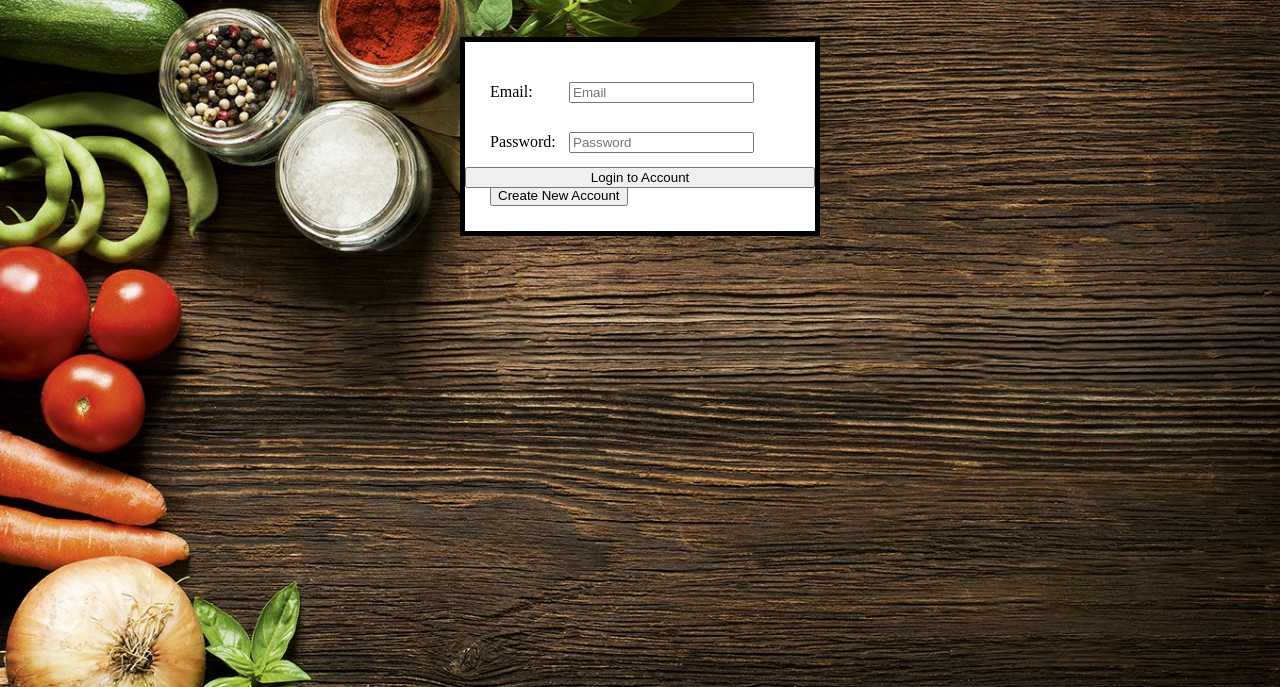
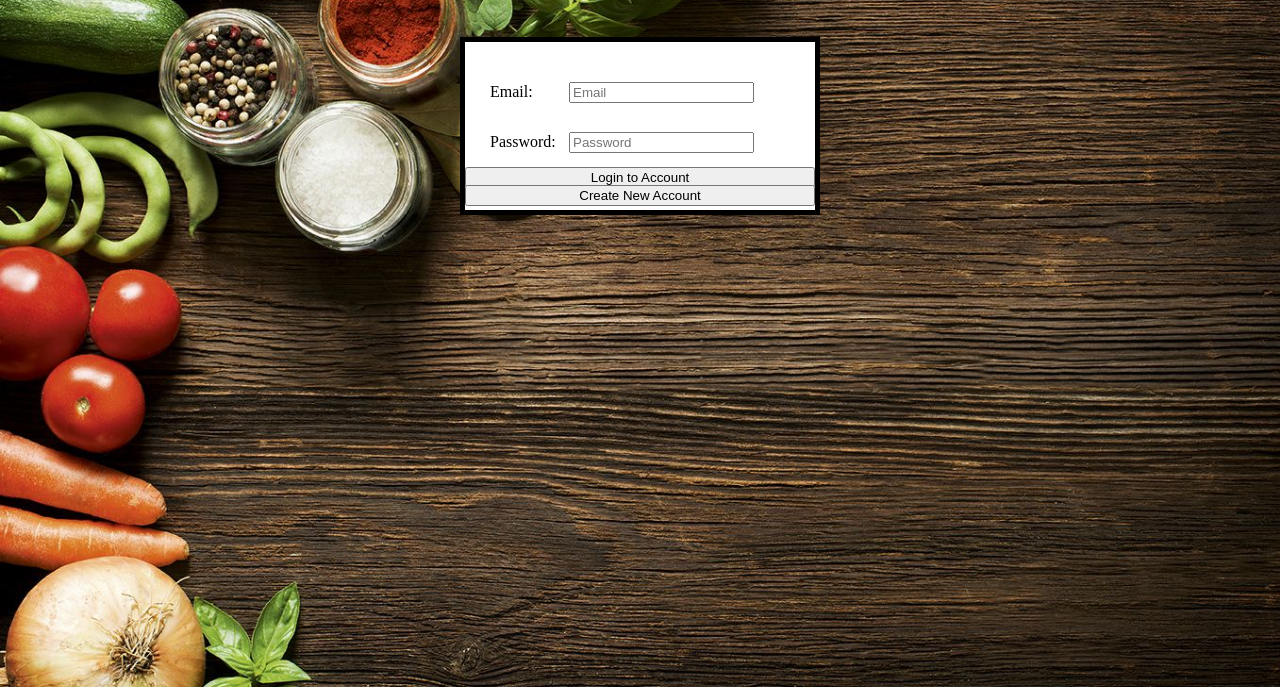
Before and after one commit to Team-BATS/FoodInventoryApp, a plain HTML site: page What's In my Fridge Database Prototype/index.html in a window 1280 px wide. Shown: the part 113-800 px from the top of the page. Drawn offline with Linux system fonts and the light colour scheme; no server answers.

Commit message:
More UI changes

```diff
--- a/What's In my Fridge Database Prototype/css/testcss.css
+++ b/What's In my Fridge Database Prototype/css/testcss.css
@@ -38,8 +38,9 @@ body{
 
 }
 
-#login_but{
+#login_but, #new_acc_nav{
 	position: absolute;
+
 	margin-left: auto;
 	margin-right: auto;
 	left: 0;
```
